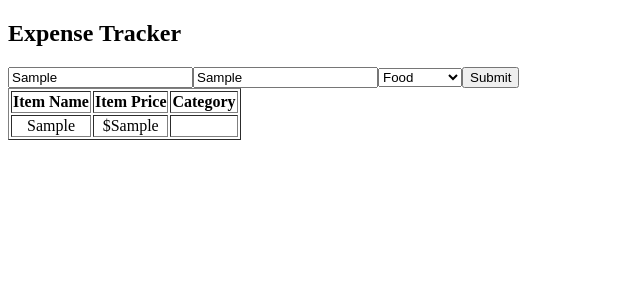
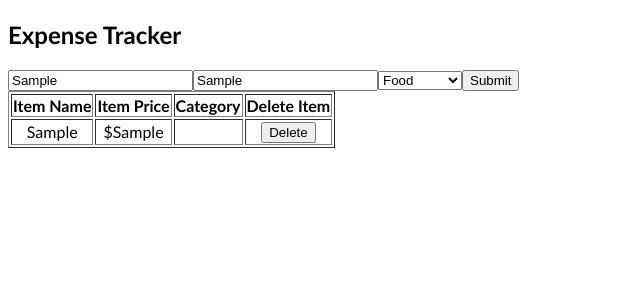
Before and after one commit to rahulrameshm0/React-Projects, a React (Vite) app in the folder budget-tracker/: page / in a window 1280 px wide. Both pictures are taken after typing "Sample", "Sample" into the empty fields and a click on the button "Submit". Shown: the top 300 px of the page, without its empty margins (0-640 px from the left). Built offline with nearby package versions, Linux system fonts and the light colour scheme.

Commit message:
code updated

```diff
--- a/budget-tracker/src/App.jsx
+++ b/budget-tracker/src/App.jsx
@@ -10,11 +10,15 @@ function App() {
     setExpense([...expense, newExpense]);
   };
 
+  const deleteExpense = (id) => {
+    setExpense(expense.filter((item) => item.id !== id));
+  };
+
   return (
     <>
       <BudgetTracker />
       <ExpenseForm addExpense={addExpense} />
-      <ExpenseList expense={expense}/>
+      <ExpenseList expense={expense} deleteExpense={deleteExpense} />
     </>
   );
 }
--- a/budget-tracker/src/ExpenseForm.jsx
+++ b/budget-tracker/src/ExpenseForm.jsx
@@ -25,6 +25,7 @@ export const ExpenseForm = ({ addExpense }) => {
       name: name,
       amount: amount,
       category: category,
+      id: Date.now(),
     };
 
     addExpense(expense);
--- a/budget-tracker/src/ExpenseList.jsx
+++ b/budget-tracker/src/ExpenseList.jsx
@@ -1,30 +1,31 @@
-import { ExpenseForm } from "./ExpenseForm";
-
-export const ExpenseList = ({ expense }) => {
+export const ExpenseList = ({ expense, deleteExpense }) => {
   return (
     <div>
-      {expense.map((item) => {
-        return (
-          <div key={item}>
-            <table border={1} style={{textAlign: "center"}}>
+      <table border={1} style={{ textAlign: "center" }}>
         <thead>
           <tr>
             <th>Item Name</th>
             <th>Item Price</th>
             <th>Category</th>
+            <th>Delete Item</th>
           </tr>
         </thead>
+
         <tbody>
-                <tr>
+          {expense.map((item) => {
+            return (
+              <tr key={item.id}>
                 <td>{item.name}</td>
                 <td>${item.amount}</td>
                 <td>{item.category}</td>
+                <td>
+                  <button onClick={() => deleteExpense(item.id)}>Delete</button>
+                </td>
               </tr>
+            );
+          })}
         </tbody>
       </table>
     </div>
   );
-      })}
-    </div>
-  );
 };
--- a/budget-tracker/src/index.css
+++ b/budget-tracker/src/index.css
@@ -0,0 +1,3 @@
+body{
+    font-family:'Gill Sans', 'Gill Sans MT', Calibri, 'Trebuchet MS', sans-serif;
+}
```
Lines whose indentation alone changed are shown as unchanged.
